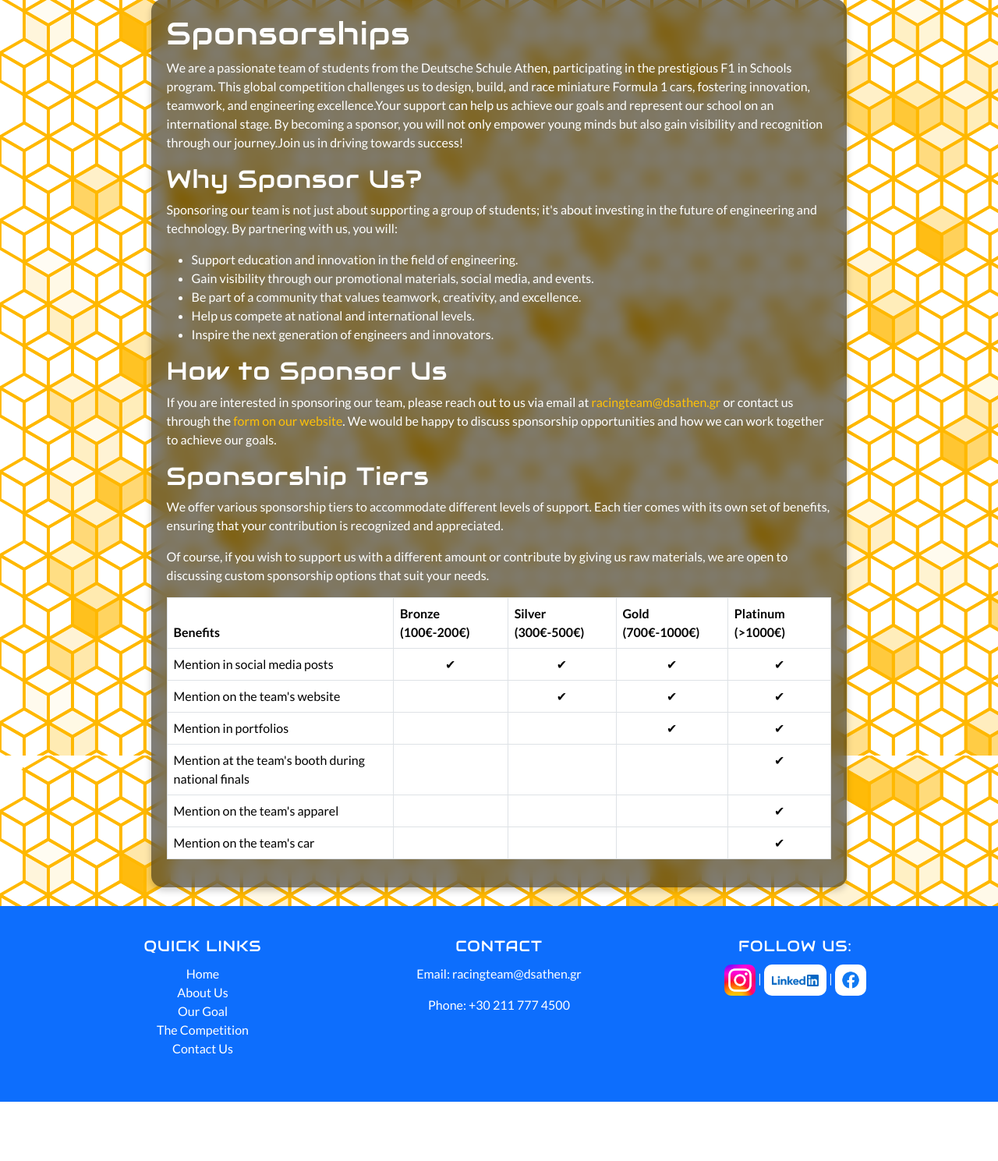
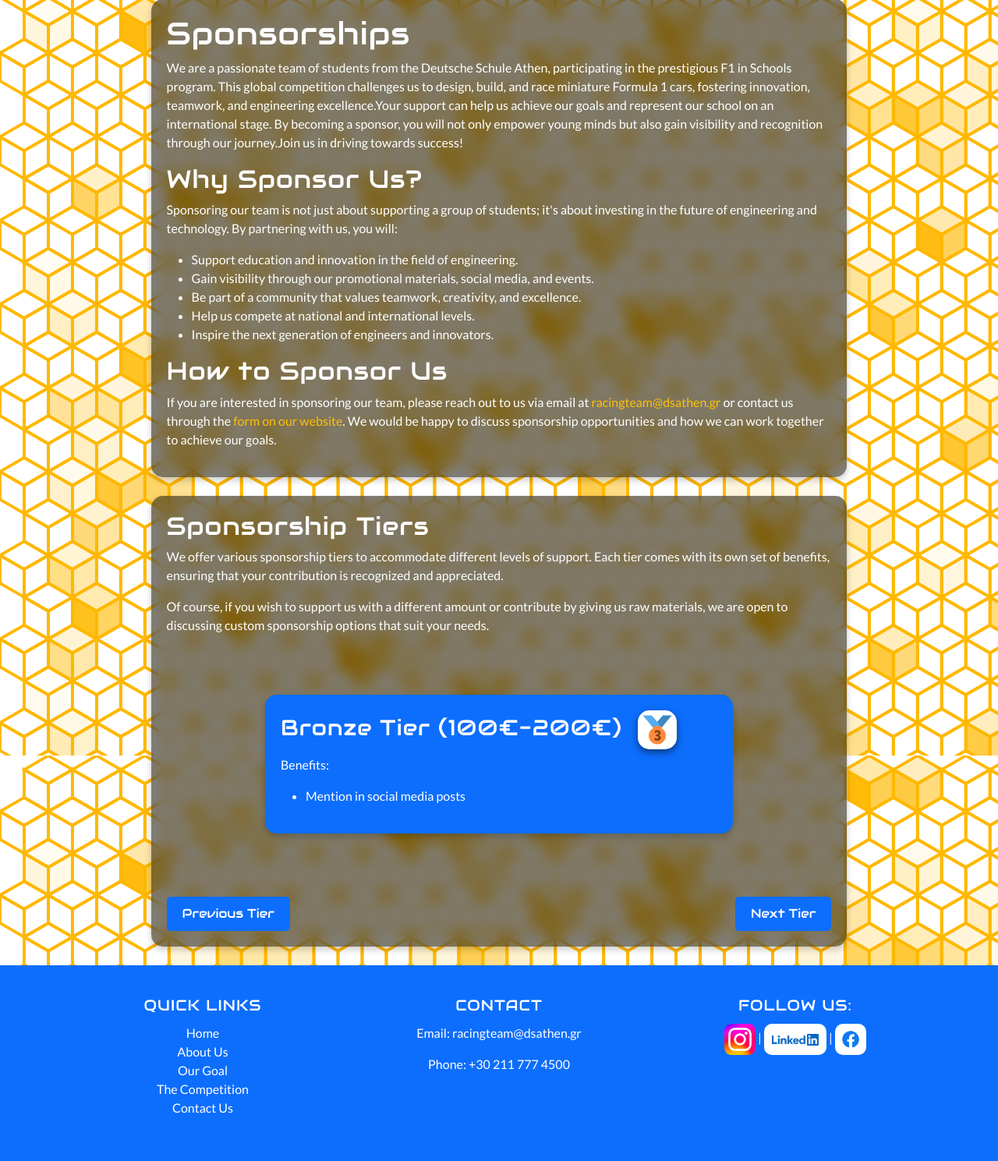
Before and after one commit to GeorgVerg/racingTeamWeb, a Django app: page /sponsorships in a window 1280 px wide. Shown: the part 111-1600 px from the top of the page at 78% size. Before the commit the page ends 1524 px from the top, so only its background shows below. Run offline with Django 5.2, Linux system fonts and the light colour scheme; some libraries are stand-ins or nearby versions.

Commit message:
finished remodeling sponsorshpis

```diff
--- a/racers/sponsorships/static/sponsorships/css/base.css
+++ b/racers/sponsorships/static/sponsorships/css/base.css
@@ -13,3 +13,80 @@ a.link {
 a.link:hover {
     text-decoration: underline;
 }
+
+.carousel {
+    position: relative;
+    overflow: hidden;
+    height: 300px;
+    display: flex;
+    justify-content: center;
+    align-items: center;
+}
+
+.carousel-item {
+    position: absolute;
+    top: 50%;
+    left: 50%;
+    transform: translate(-50%, -50%) scale(0.8); /* Center the item and apply scaling */
+    opacity: 0;
+    transition: opacity 0.5s ease, transform 0.5s ease;
+    text-align: left;
+    color: var(--secondary-color);
+    width: 80%; /* Adjust width to fit content */
+    max-width: 600px; /* Optional: Limit the maximum width */
+}
+
+.carousel-item.active {
+    opacity: 1;
+    transform: translate(-50%, -50%) scale(1); /* Center the active item without scaling */
+}
+
+.carousel-controls {
+    display: flex;
+    justify-content: space-between;
+    margin-top: 20px;
+}
+
+.carousel-controls button {
+    background-color: var(--primary-color);
+    color: var(--secondary-color);
+    border: none;
+    padding: 10px 20px;
+    border-radius: 5px;
+    cursor: pointer;
+    font-family: "Audiowide", sans-serif;
+}
+
+.carousel-controls button:hover {
+    background-color: var(--accent-color);
+}
+
+#floating-carousel {
+    background: rgb(13,110,253);
+}
+
+img.medals {
+    background-color: var(--secondary-color);
+    height: auto; /* Maintain the aspect ratio */
+    margin-left: 10px; /* Add spacing between the text and the medal */
+    vertical-align: middle; /* Align the medal with the text */
+    backdrop-filter: blur(10px);
+    border-radius: 15px;
+    box-shadow: 0 4px 10px rgba(0, 0, 0, 0.5);
+}
+
+img.medals#bronze{
+    width: 50px; /* Adjust the width to make the medal smaller */
+}
+
+img.medals#silver{
+    width: 57px; /* Adjust the width to make the medal smaller */
+}
+
+img.medals#gold{
+    width: 64px; /* Adjust the width to make the medal smaller */
+}
+
+img.medals#trophy{
+    width: 71px; /* Adjust the width to make the medal smaller */
+}
--- /dev/null
+++ b/racers/sponsorships/static/sponsorships/js/carousel.js
@@ -0,0 +1,24 @@
+document.addEventListener("DOMContentLoaded", () => {
+    const items = document.querySelectorAll(".carousel-item");
+    const prevBtn = document.getElementById("prev-btn");
+    const nextBtn = document.getElementById("next-btn");
+    let currentIndex = 0;
+
+    function updateCarousel(index) {
+        items.forEach((item, i) => {
+            item.classList.toggle("active", i === index);
+        });
+    }
+
+    prevBtn.addEventListener("click", () => {
+            currentIndex = (currentIndex - 1 + items.length) % items.length;
+            updateCarousel(currentIndex);
+    });
+
+    nextBtn.addEventListener("click", () => {
+        currentIndex = (currentIndex + 1) % items.length;
+        updateCarousel(currentIndex);
+    });
+
+    updateCarousel(currentIndex);
+});
--- a/racers/sponsorships/templates/sponsorships/index.html
+++ b/racers/sponsorships/templates/sponsorships/index.html
@@ -6,6 +6,7 @@
     <link rel="stylesheet" href="{% static 'sponsorships/css/base.css' %}">
 {% endblock stylesheetBlock %}
 {% block content %}
+    <div class="hover">
         <h1>{% trans "Sponsorships" %}</h1>
         <p>{% trans "We are a passionate team of students from the Deutsche Schule Athen, participating in the prestigious F1 in Schools program. This global competition challenges us to design, build, and race miniature Formula 1 cars, fostering innovation, teamwork, and engineering excellence.Your support can help us achieve our goals and represent our school on an international stage. By becoming a sponsor, you will not only empower young minds but also gain visibility and recognition through our journey.Join us in driving towards success!" %}</p>
 
@@ -22,66 +23,61 @@
         <h2>{% trans "How to Sponsor Us" %}</h2>
         <p>{% trans "If you are interested in sponsoring our team, please reach out to us via email at " %}<a href="mailto:racingteam@dsathen.gr" class="link" >racingteam@dsathen.gr</a>{% trans " or contact us through the " %}<a href="{% url "contactUs-createRequest" %}" class="link" >{% trans "form on our website</a>. We would be happy to discuss sponsorship opportunities and how we can work together to achieve our goals." %}
         </p>
+    </div>
+{% endblock %}
+{% block contentOut %}
+    <br>
+    <div class="floating-window">
         <h2>{% trans "Sponsorship Tiers" %}</h2>
         <p>{% trans "We offer various sponsorship tiers to accommodate different levels of support. Each tier comes with its own set of benefits, ensuring that your contribution is recognized and appreciated." %}
         </p>
         <p>{% trans "Of course, if you wish to support us with a different amount or contribute by giving us raw materials, we are open to discussing custom sponsorship options that suit your needs." %}
         </p>
+        <div id="tier-carousel" class="carousel">
+            <div class="carousel-item active floating-window" id="floating-carousel" data-tier="Bronze">
+                <h3>{% trans "Bronze Tier (100€-200€)" %} <img src="{% static "sponsorships/images/medals/bronzeFINAL.png" %}" alt="" class="medals" id="bronze"></h3>
+                <p>{% trans "Benefits:" %}</p>
+                <ul>
+                    <li>{% trans "Mention in social media posts" %}</li>
+                </ul>
+            </div>
+            <div class="carousel-item floating-window" id="floating-carousel" data-tier="Silver">
+                <h3>{% trans "Silver Tier (300€-500€)" %} <img src="{% static "sponsorships/images/medals/silverMedalFINAL.png" %}" alt="" class="medals" id="silver"></h3>
+                <p>{% trans "Benefits:" %}</p>
+                <ul>
+                    <li>{% trans "Mention in social media posts" %}</li>
+                    <li>{% trans "Mention on the team's website" %}</li>
+                </ul>
+            </div>
+            <div class="carousel-item floating-window" id="floating-carousel" data-tier="Gold">
+                <h3>{% trans "Gold Tier (700€-1000€)" %} <img src="{% static "sponsorships/images/medals/goldFinal.png" %}" alt="" class="medals" id="gold"></h3>
+                <p>{% trans "Benefits:" %}</p>
+                <ul>
+                    <li>{% trans "Mention in social media posts" %}</li>
+                    <li>{% trans "Mention on the team's website" %}</li>
+                    <li>{% trans "Mention in portfolios" %}</li>
+                </ul>
+            </div>
+            <div class="carousel-item floating-window" id="floating-carousel" data-tier="Platinum">
+                <h3>{% trans "Platinum Tier (>1000€)" %} <img src="{% static "sponsorships/images/medals/trophyMedalFINAL.png" %}" alt="" class="medals" id="trophy"></h3>
+                <p>{% trans "Benefits:" %}</p>
+                <ul>
+                    <li>{% trans "Mention in social media posts" %}</li>
+                    <li>{% trans "Mention on the team's website" %}</li>
+                    <li>{% trans "Mention in portfolios" %}</li>
+                    <li>{% trans "Mention at the team's booth during national finals" %}</li>
+                    <li>{% trans "Mention on the team's apparel" %}</li>
+                    <li>{% trans "Mention on the team's car" %}</li>
+                </ul>
+            </div>
+        </div>
+        <div class="carousel-controls">
+            <button id="prev-btn" class="btn-hover">{% trans "Previous Tier" %}</button>
+            <button id="next-btn" class="btn-hover">{% trans "Next Tier" %}</button>
+        </div>
+    </div>
+{% endblock %}
 
-    <table class="table table-bordered">
-        <thead>
-            <tr>
-                <th>{% trans "Benefits" %}</th>
-                <th>Bronze (100€-200€)</th>
-                <th>Silver (300€-500€)</th>
-                <th>Gold (700€-1000€)</th>
-                <th>Platinum (>1000€)</th>
-            </tr>
-        </thead>
-        <tbody>
-            <tr>
-                <td>{% trans "Mention in social media posts" %}</td>
-                <td class="text-center">✔</td>
-                <td class="text-center">✔</td>
-                <td class="text-center">✔</td>
-                <td class="text-center">✔</td>
-            </tr>
-            <tr>
-                <td>{% trans "Mention on the team's website" %}</td>
-                <td></td>
-                <td class="text-center">✔</td>
-                <td class="text-center">✔</td>
-                <td class="text-center">✔</td>
-            </tr>
-            <tr>
-                <td>{% trans "Mention in portfolios" %}</td>
-                <td></td>
-                <td></td>
-                <td class="text-center">✔</td>
-                <td class="text-center">✔</td>
-            </tr>
-            <tr>
-                <td>{% trans "Mention at the team's booth during national finals" %}</td>
-                <td></td>
-                <td></td>
-                <td></td>
-                <td class="text-center">✔</td>
-            </tr>
-            <tr>
-                <td>{% trans "Mention on the team's apparel" %}</td>
-                <td></td>
-                <td></td>
-                <td></td>
-                <td class="text-center">✔</td>
-            </tr>
-            <tr>
-                <td>{% trans "Mention on the team's car" %}
-                </td>
-                <td></td>
-                <td></td>
-                <td></td>
-                <td class="text-center">✔</td>
-            </tr>
-        </tbody>
-    </table>
-{% endblock %}
+{% block jsBlock %}
+    <script src="{% static "sponsorships/js/carousel.js" %}"></script>
+{% endblock jsBlock %}
--- a/racers/templates/base.html
+++ b/racers/templates/base.html
@@ -49,6 +49,7 @@
         <div class="floating-window">
             {% block content %}{% endblock content %}
         </div>
+        {% block contentOut %}{% endblock %}
     </main>
 
     <footer class="footer">
@@ -80,7 +81,7 @@
             </div>
         </div>
     </footer>
-
+    {% block jsBlock %}{% endblock jsBlock %}
     <script src="https://cdn.jsdelivr.net/npm/bootstrap@5.3.0/dist/js/bootstrap.bundle.min.js"></script>
 </body>
 </html>
```
Also changed, not shown: racers/sponsorships/static/sponsorships/images/medals/bronzeFINAL.png (added), racers/sponsorships/static/sponsorships/images/medals/goldFInal.png (added), racers/sponsorships/static/sponsorships/images/medals/silverMedalFINAL.png (added), racers/sponsorships/static/sponsorships/images/medals/trophyMedalFINAL.png (added). Lines whose indentation alone changed are shown as unchanged.
